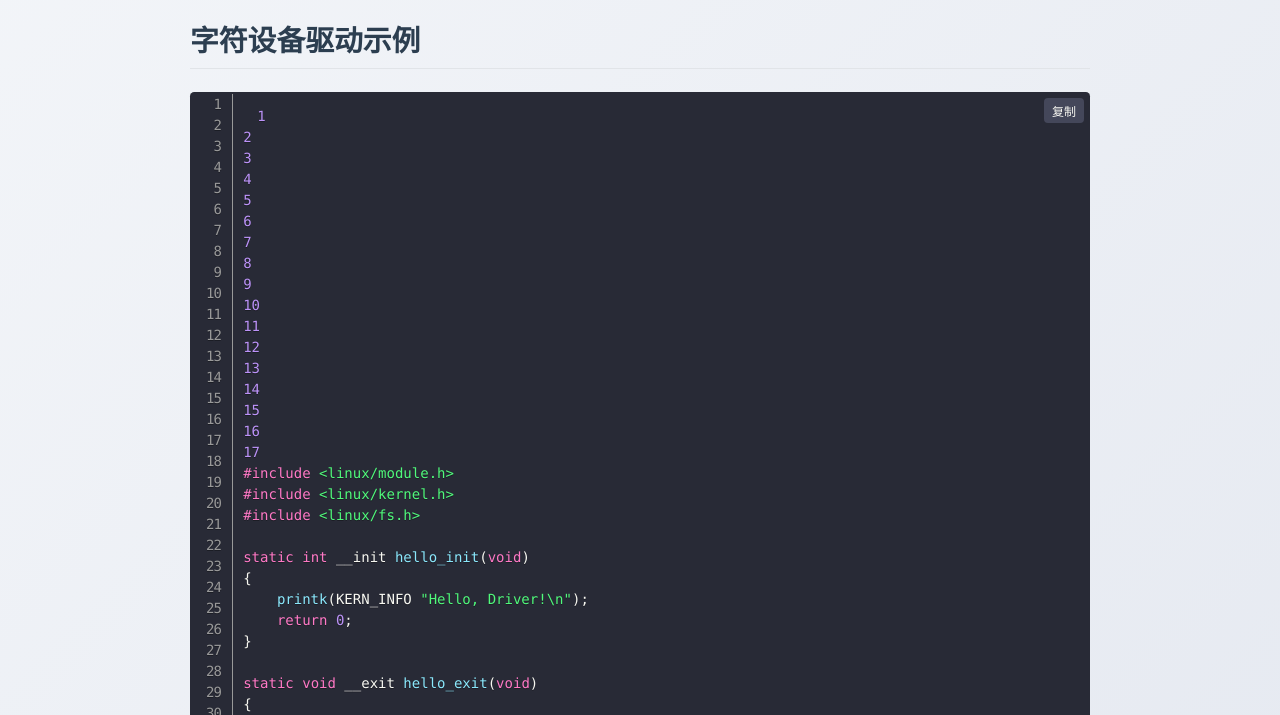
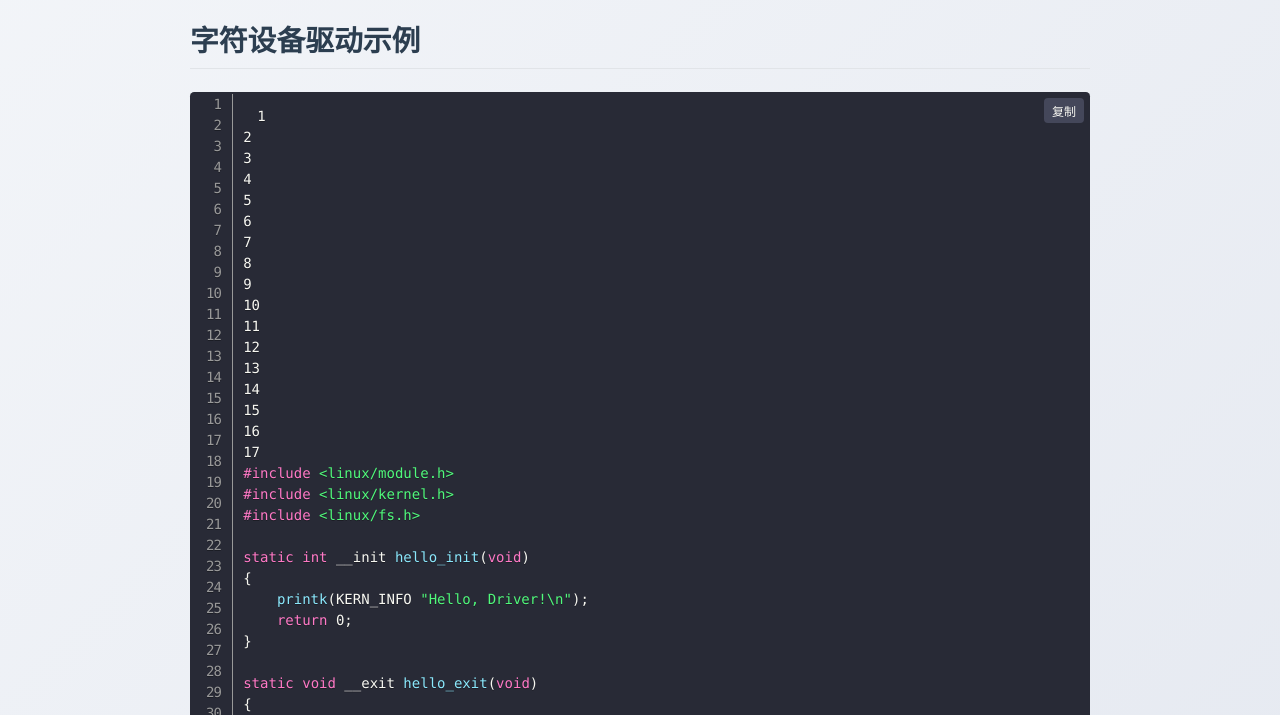
Before and after one commit to Justa-Cai/Justa-Cai, a Jekyll site: the page built from posts/embedded-linux/driver-development-basics.md, in a window 1280 px wide. Shown: the part 540-1255 px from the top of the page. Built offline with Jekyll 4.4.1, drawn with Linux system fonts in a browser that asks for light colours; nearby versions of some CDN libraries; comment, search, counter and statistics services are not loaded; part of the change alters nothing that is shown.

Commit message:
添加自定义脚本禁用Prism.js中的数字token生成

```diff
--- a/_layouts/post.html
+++ b/_layouts/post.html
@@ -318,6 +318,30 @@ pre[class*="language-"] {
 <script src="https://cdn.jsdelivr.net/npm/prismjs@1.29.0/components/prism-python.min.js"></script>
 <script src="https://cdn.jsdelivr.net/npm/prismjs@1.29.0/plugins/line-numbers/prism-line-numbers.min.js"></script>
 
+<!-- 自定义Prism语法定义，禁用数字token -->
+<script>
+// 禁用所有语言中的数字token
+document.addEventListener('DOMContentLoaded', function() {
+    // 存储所有已加载的语言
+    var languages = Object.keys(Prism.languages);
+
+    // 遍历每种语言并禁用number token
+    languages.forEach(function(lang) {
+        if (typeof Prism.languages[lang] === 'object') {
+            // 创建语言的副本并禁用number token
+            Prism.languages['custom_' + lang] = Object.assign({}, Prism.languages[lang]);
+            Prism.languages['custom_' + lang].number = undefined;
+
+            // 将code块的language-xxx类替换为language-custom_xxx
+            document.querySelectorAll('code.language-' + lang).forEach(function(element) {
+                element.classList.remove('language-' + lang);
+                element.classList.add('language-custom_' + lang);
+            });
+        }
+    });
+});
+</script>
+
 <script>
 document.addEventListener('DOMContentLoaded', function() {
     // 确保所有代码块都有line-numbers类
```
